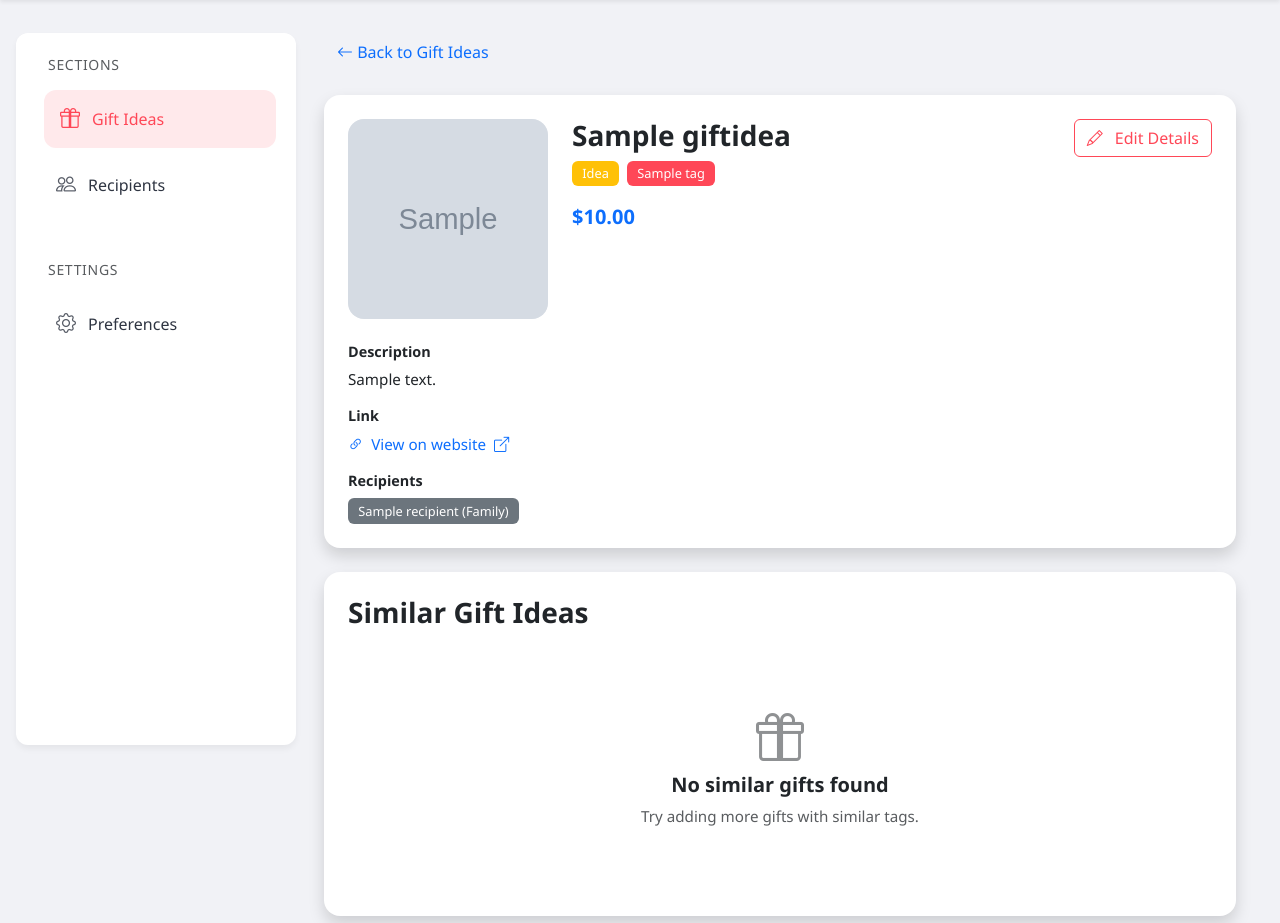
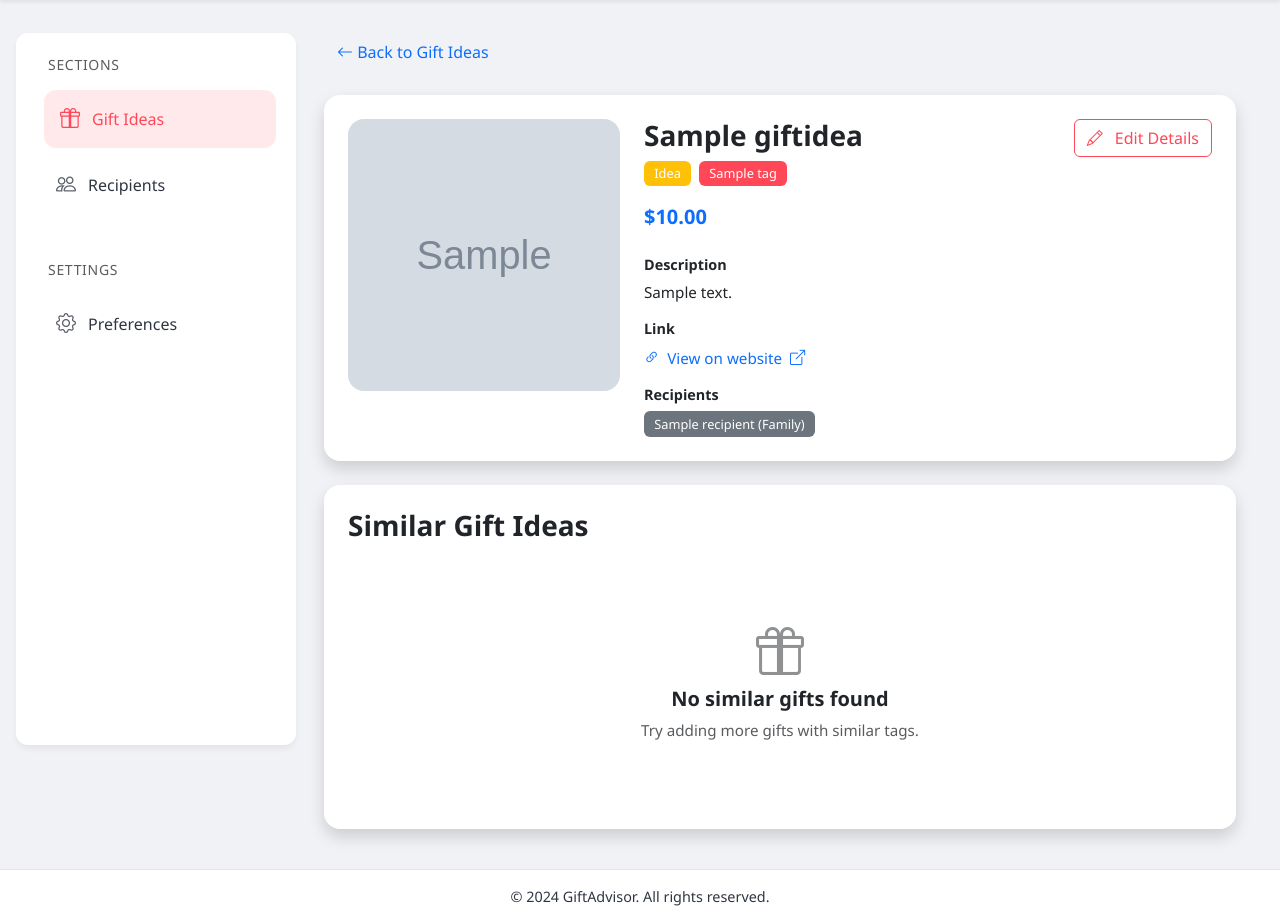
Before and after one commit to DelevoXDG/GiftAdvisor, a Django app: page /gifts/1/ in a window 1280 px wide. Shown: the part 63-986 px from the top of the page. Run offline with Django 5.2, Linux system fonts and the light colour scheme; tables that the repository leaves empty hold one stand-in row (values such as "Sample post"); grey boxes marked "Sample" are stand-in pictures; some libraries are stand-ins or nearby versions.

Commit message:
improve gift ideas design

```diff
--- a/templates/gift_detail.html
+++ b/templates/gift_detail.html
@@ -37,9 +37,10 @@
             <!-- Gift Section -->
             <div class="card rounded-4 border-0 shadow mb-4">
                 <div class="card-body p-4">
-                    <div class="d-flex justify-content-between align-items-start mb-4">
-                        <div class="d-flex gap-4">
-                            <div class="gift-image-container rounded-4 overflow-hidden" style="width: 200px; height: 200px; background: #f8f9fa;">
+                    <div class="row">
+                        <!-- Image Column -->
+                        <div class="col-md-4">
+                            <div class="gift-image-container rounded-4 overflow-hidden" style="aspect-ratio: 1; background: #f8f9fa;">
                                 {% if gift.image_url %}
                                     <img src="{{ gift.image_url }}" alt="{{ gift.title }}" class="w-100 h-100 object-fit-cover">
                                 {% else %}
@@ -48,6 +49,11 @@
                                     </div>
                                 {% endif %}
                             </div>
+                        </div>
+
+                        <!-- Details Column -->
+                        <div class="col-md-8">
+                            <div class="d-flex justify-content-between align-items-start mb-4">
                                 <div>
                                     <h2 class="fw-bold mb-2" style="font-size: 1.75rem;">{{ gift.title }}</h2>
                                     <div class="d-flex gap-2 mb-3">
@@ -59,7 +65,6 @@
                                         {% endfor %}
                                     </div>
                                     <p class="text-primary fw-bold mb-0" style="font-size: 1.25rem;">${{ gift.price }}</p>
-                            </div>
                                 </div>
                                 <button class="btn btn-outline-primary" data-bs-toggle="modal" data-bs-target="#editGiftModal">
                                     <i class="bi bi-pencil me-2"></i>
@@ -107,6 +112,8 @@
                                         </div>
                                     </div>
                                 {% endif %}
+                            </div>
+                        </div>
                     </div>
                 </div>
             </div>
```
Also changed, not shown: templates/dashboard.html (+8 -4 lines). Lines whose indentation alone changed are shown as unchanged.
